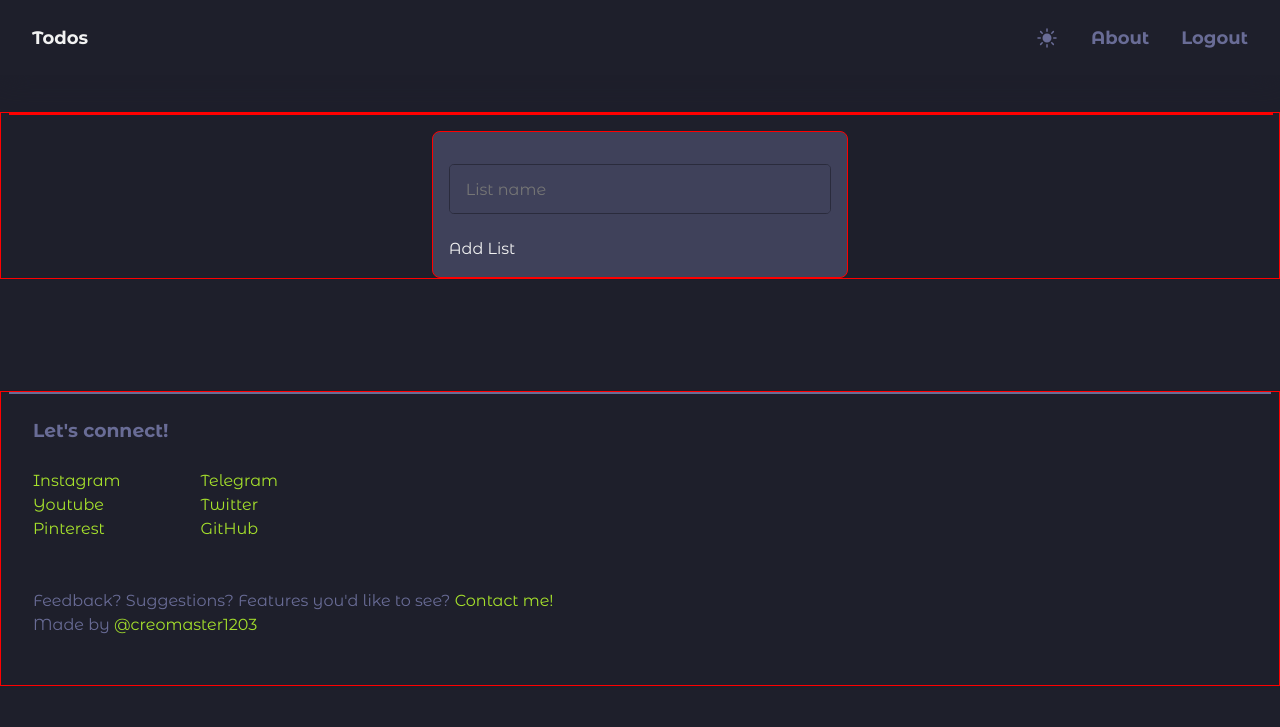
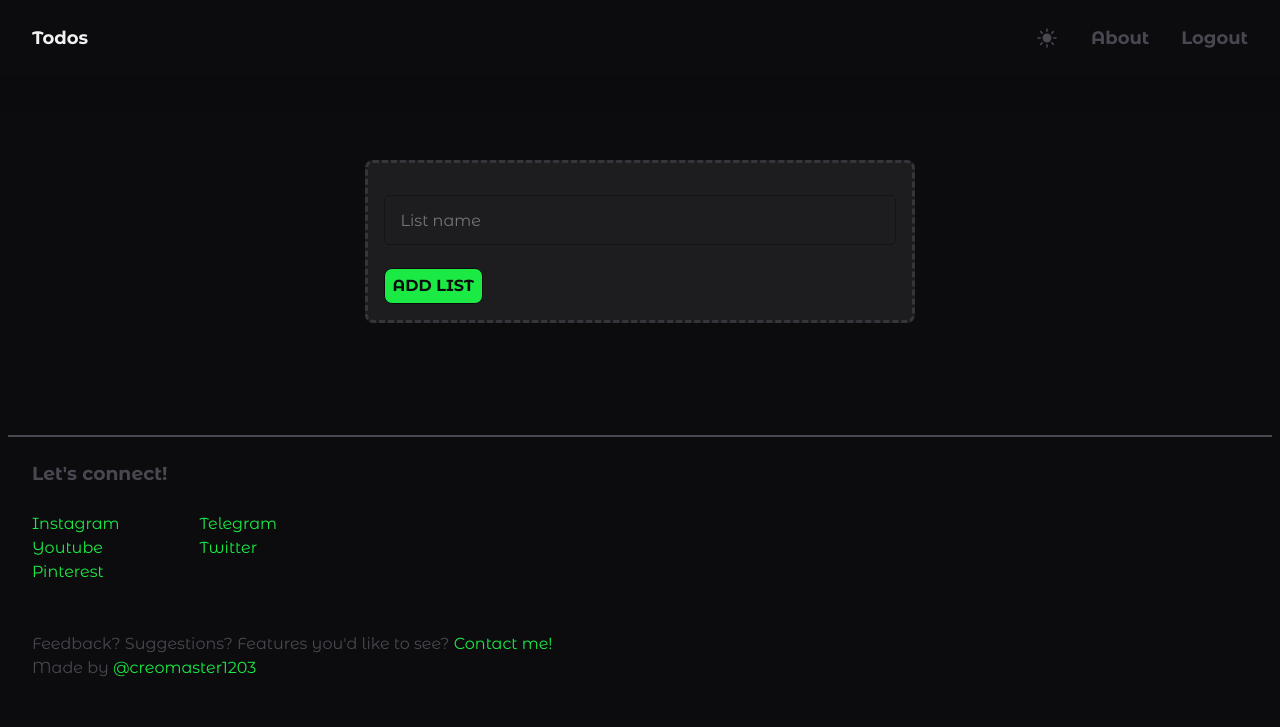
Before and after one commit to CreoMaster1202/todos, a Flask app: page /todos in a window 1280 px wide. Shown: the top 727 px of the page. Run offline with Flask 3, Linux system fonts and the light colour scheme; the visitor is signed in with stand-in values (Sample User, id 1); data that the repository does not hold is empty.

Commit message:
changed the colors

```diff
--- a/website/static/css/footer.css
+++ b/website/static/css/footer.css
@@ -3,13 +3,13 @@
     flex-direction: column;
     align-items: start;
     /* background-color: var(--secondary); */
-    color: var(--secondary3);
+    color: var(--primary1);
     font-size: var(--size-sm);
     /* border: 1px solid red; */
 }
 
 .footer__divider {
-    border: 1px solid var(--secondary3);
+    border: 1px solid var(--primary1);
     width: 90%;
     margin-inline: auto;
 }
--- a/website/static/css/header.css
+++ b/website/static/css/header.css
@@ -27,7 +27,7 @@
 
 
 .nav__link {
-    color: var(--secondary3);
+    color: var(--primary1);
     font-weight: 700;
     transition: all .3s;
 }
@@ -37,7 +37,7 @@
 }
 
 .mobile-nav__link {
-    color: var(--secondary3);
+    color: var(--primary1);
     font-weight: 600;
     transition: all .3s;
 }
@@ -74,7 +74,7 @@
 
     .header__sun {
         display: block;
-        color: var(--secondary3);
+        color: var(--primary1);
         margin: .8em 0;
         width: var(--size-2xl);
         height: var(--size-2xl);
--- a/website/static/css/landing.css
+++ b/website/static/css/landing.css
@@ -50,7 +50,7 @@
     position: absolute;
     width: 100%;
     height: 100%;
-    background-image: linear-gradient(70deg, var(--primary3), rgba(13, 8, 18, 0));
+    background-image: linear-gradient(70deg, var(--primary1), rgba(13, 8, 18, 0));
     z-index: 2;
 }
 
--- a/website/static/css/main.css
+++ b/website/static/css/main.css
@@ -6,14 +6,14 @@
 
 :root {
     --text: #f2f2f2ff;
-    --background: #1e1f2bff;
-    --primary1: #563262ff;
-    --primary2: #423262ff;
-    --primary3: #323262ff;
-    --secondary1: #2a2b3cff;
-    --secondary2: #3f415aff;
-    --secondary3: #696c96ff;
-    --accent: #a6e12cff;
+    --background: #0c0c0eff;
+    --primary3: #35353bff;
+    --primary2: #3f3f45ff;
+    --primary1: #484851ff;
+    --secondary1: #131315ff;
+    --secondary2: #1d1d20ff;
+    --secondary3: #27272b;
+    --accent: #1cea44ff;
 
     /* --text: rgb(243, 237, 247);
     --background: rgb(13, 8, 18);
@@ -47,14 +47,14 @@
 
 .light-mode {
     --text: #1e1f2b;
-    --background: #fdfdfcff;
-    --primary1: #674e97ff;
-    --primary2: #503d76ff;
-    --primary3: #423262ff;
-    --secondary1: #d1d1e0;
-    --secondary2: #a3a3c2;
-    --secondary3: #7575a3;
-    --accent: #f82571ff;
+    --background: #e0e0e0;
+    --primary1: #202020;
+    --primary2: #3e3e3e;
+    --primary3: #878787;
+    --secondary3: #f5f5f5; /* selection */
+    --secondary2: #f7f7f7;
+    --secondary1: #f0f0f0; /* filling for textarea and for docs */
+    --accent: #ca23cf;
 }
 
 body {
--- a/website/static/css/mobile-nav.css
+++ b/website/static/css/mobile-nav.css
@@ -24,7 +24,7 @@
 
 .header__sun {
     display: block;
-    color: var(--secondary3);
+    color: var(--primary1);
     margin: .8em 0;
     width: var(--size-2xl);
     height: var(--size-2xl);
--- a/website/static/css/todos.css
+++ b/website/static/css/todos.css
@@ -2,7 +2,7 @@
     list-style: none;
     margin: 0 auto;
     padding: 0;
-    border: 1px solid red;
+    /* border: 1px solid red; */
 }
 
 .todo-list {
@@ -78,13 +109,14 @@
 }
 
 #add-list-form {
-    margin-top: 1rem;
-    width: 33%;
+    margin-top: 3rem;
+    width: 30ch; /* -------------------------- */
     gap: 1rem;
     background-color: var(--secondary2);
     border-radius: .5rem;
+    border: 3px dashed var(--primary3);
     padding: 1rem;
-    border: 1px solid red;
+    /* border: 1px solid red; */
 }
 
 .preserve-line-breaks {
@@ -155,20 +190,112 @@
     display: block;
 }
 
+.btn {
+    font-size: var(--size-sm); /* -------------------------- */
+}
+
 /* xs */
-/* @media (min-width: 475px) {} */
+@media (min-width: 475px) {
+    .todo-list {
+        width: 38ch; /* -------------------------- */
+    }
+    #add-list-form {
+        width: 38ch; /* -------------------------- */
+    }
+    .list-name {
+        width: 26ch; /* -------------------------- */
+    }
+    .item-description {
+        width: 33ch; /* -------------------------- */
+    }
+}
 
 /* sm */
-/* @media (min-width: 640px) {} */
+@media (min-width: 640px) {
+    .todo-list {
+        width: 46ch; /* -------------------------- */
+    }
+    #add-list-form {
+        width: 46ch; /* -------------------------- */
+    }
+    .list-name {
+        width: 32ch; /* -------------------------- */
+    }
+    .item-description {
+        width: 42ch; /* -------------------------- */
+    }
+}
 
 /* md */
-/* @media (min-width: 768px) {} */
+@media (min-width: 768px) {
+    .todo-list {
+        width: 50ch; /* -------------------------- */
+    }
+    #add-list-form {
+        width: 50ch; /* -------------------------- */
+    }
+    .list-name {
+        font-size: var(--size-2xl); /* -------------------------- */
+        width: 30ch; /* -------------------------- */
+    }
+    .todo-item {
+        font-size: var(--size-base); /* -------------------------- */
+    }
+    .btn {
+        font-size: var(--size-base); /* -------------------------- */
+    }
+    textarea {
+        font-size: var(--size-base); /* -------------------------- */
+    }
+    .item-description {
+        width: 41ch; /* -------------------------- */
+    }
+}
 
 /* lg */
-/* @media (min-width: 1024px) {} */
+@media (min-width: 1024px) {
+    .todo-list {
+        width: 46ch; /* -------------------------- */
+    }
+    #add-list-form {
+        width: 46ch; /* -------------------------- */
+    }
+    .list-name {
+        width: 27ch; /* -------------------------- */
+    }
+    .item-description {
+        width: 37ch; /* -------------------------- */
+    }
+}
 
 /* xl */
-/* @media (min-width: 1280px) {} */
+@media (min-width: 1280px) {
+    .todo-list {
+        width: 52ch; /* -------------------------- */
+    }
+    #add-list-form {
+        width: 52ch; /* -------------------------- */
+    }
+    .list-name {
+        width: 31ch; /* -------------------------- */
+    }
+    .item-description {
+        width: 43ch; /* -------------------------- */
+    }
+}
 
 /* 2xl */
-/* @media (min-width: 1536px) {} */
+@media (min-width: 1536px) {
+    .todo-list {
+        width: 46ch; /* -------------------------- */
+    }
+    #add-list-form {
+        width: 46ch; /* -------------------------- */
+    }
+    .list-name {
+        width: 27ch; /* -------------------------- */
+    }
+    .item-description {
+        width: 37ch; /* -------------------------- */
+    }
+}
--- a/website/static/css/utils.css
+++ b/website/static/css/utils.css
@@ -37,7 +37,7 @@
 }
 
 .btn:hover {
-    background-color: var(--background);
+    background-color: var(--secondary3);
     color: var(--accent);
     border: 1px solid var(--accent);
 }
@@ -49,7 +49,7 @@
     margin-right: auto;
     padding-left: 0.5rem;
     padding-right: 0.5rem;
-    border: 1px solid red;
+    /* border: 1px solid red; */
 }
 
 .section {
--- a/website/static/js/ajax.js
+++ b/website/static/js/ajax.js
@@ -12,7 +12,7 @@
         type: 'POST',
         data: { name: name },
         success: function(data) {
-            let newList = $('<li class="todo-list" data-id="' + data.id + '"><h2 class="list-name" data-id="' + data.id + '">' + name + '</h2><div class="editcard" style="display: none;"><form class="edit-list-form"><textarea required name="name">' + name + '</textarea><button type="submit">Save</button></form><form class="delete-list-form"><button type="submit">Delete</button></form></div><ul class="items"></ul><form class="add-item-form"><textarea required name="description" placeholder="Item description"></textarea><button type="submit">Add Item</button></form></li>');
+            let newList = $('<li class="todo-list" data-id="' + data.id + '"><h2 class="list-name" data-id="' + data.id + '">' + name + '</h2><div class="editcard" style="display: none;"><form class="edit-list-form"><textarea required name="name">' + name + '</textarea><button class="btn" type="submit">Save</button></form><form class="delete-list-form"><button class="btn" type="submit">Delete</button></form></div><ul class="items"></ul><form class="add-item-form"><textarea required name="description" placeholder="Item description"></textarea><button class="btn" type="submit">Add Item</button></form></li>');
             newList.find('.list-name').html(name.replace(/\n/g, '<br>'));
             $('#lists').append(newList).masonry('appended', newList);
 
@@ -68,7 +68,7 @@
         type: 'POST',
         data: { description: description },
         success: function(data) {
-            let newItem = $('<li class="todo-item" data-id="' + data.id + '"><span class="item-description">' + description + '</span><input type="checkbox" class="item-checkbox"><div class="editcard" style="display: none;"><form class="edit-item-form"><textarea required name="description" placeholder="edit me...">' + description + '</textarea><button type="submit">Save</button></form><form class="delete-item-form"><button type="submit">Delete</button></form></div></li>');
+            let newItem = $('<li data-tilt data-tilt-reverse="true" data-tilt-scale="1.01" data-tilt-max="1" data-tilt-speed="800" data-tilt-perspective="500" class="todo-item" data-id="' + data.id + '"><span class="item-description">' + description + '</span><input type="checkbox" class="item-checkbox"><div class="editcard" style="display: none;"><form class="edit-item-form"><textarea required name="description" placeholder="edit me...">' + description + '</textarea><button class="btn" type="submit">Save</button></form><form class="delete-item-form"><button class="btn" type="submit">Delete</button></form></div></li>');
             newItem.find('.item-description').html(description.replace(/\n/g, '<br>'));
             let $items = $(event.target).siblings('.items');
             $items.append(newItem);
@@ -115,17 +115,29 @@
 
 // Check/uncheck item
 $(document).on('change', '.item-checkbox', function() {
-    let itemId = $(this).closest('.todo-item').data('id');
-    let checked = $(this).prop('checked');
+    let $checkbox = $(this);
+    let itemId = $checkbox.closest('.todo-item').data('id');
+    let checked = $checkbox.prop('checked');
+
     $.ajax({
         url: '/check_item/' + itemId,
         type: 'POST',
         data: { checked: checked },
         success: function(data) {
-            // Handle success (e.g., display a success message)
+            animateCheckbox($checkbox, checked);
         }
     });
 });
+
+function animateCheckbox($checkbox, checked) {
+    let $checkboxIcon = $checkbox.siblings('.checkbox-icon');
+
+    if (checked) {
+        $checkboxIcon.animate({ opacity: 1 }, 300);
+    } else {
+        $checkboxIcon.animate({ opacity: 0 }, 300);
+    }
+}
 
 // Show edit window for list name
 $(document).on('click', '.list-name', function() {
--- a/website/static/js/checkBoxColor.js
+++ /dev/null
@@ -1,8 +0,0 @@
-var checkboxes = document.querySelectorAll('.item-checkbox');
-    for (var i = 0; i < checkboxes.length; i++) {
-        if (checkboxes[i].value == 'O') {
-            checkboxes[i].classList.add('completed');
-        } else {
-            checkboxes[i].classList.add('not-completed');
-        }
-    }
--- a/website/static/js/textarea.js
+++ b/website/static/js/textarea.js
@@ -1,9 +1,13 @@
-let textareas = document.querySelectorAll('textarea');
+$(document).ready(function() {
+  let $textareas = $('textarea');
 
-textareas.forEach(textarea => {
-  textarea.addEventListener('input', e => {
-    textarea.style.height = '3.125rem';
-    let scHight = e.target.scrollHeight;
-    textarea.style.height = `${scHight}px`;
+  $textareas.on('input', function(e) {
+    let $textarea = $(this);
+    $textarea.css('height', '3.125rem');
+    let scHeight = $textarea[0].scrollHeight;
+    $textarea.css('height', scHeight + 'px');
+
+    $('#lists').masonry('reloadItems');
+    $('#lists').masonry('layout');
   });
 });
--- a/website/templates/main.html
+++ b/website/templates/main.html
@@ -42,7 +42,6 @@
                 <div>
                     <p><a href="https://t.me/ZSunnatulla" target="_blank">Telegram</a></p>
                     <p><a href="https://twitter.com/CREOMASTER1203" target="_blank">Twitter</a></p>
-                    <p><a href="">GitHub</a></p>
                 </div>
             </div>
             <div class="suggestions">
--- a/website/templates/static.html
+++ b/website/templates/static.html
@@ -19,9 +19,9 @@
     <link rel="stylesheet" href="https://cdnjs.cloudflare.com/ajax/libs/font-awesome/6.4.2/css/all.min.css" integrity="sha512-z3gLpd7yknf1YoNbCzqRKc4qyor8gaKU1qmn+CShxbuBusANI9QpRohGBreCFkKxLhei6S9CQXFEbbKuqLg0DA==" crossorigin="anonymous" referrerpolicy="no-referrer" />
     <link rel="stylesheet" href="static/css/footer.css">
     <link rel="stylesheet" href="static/css/utils.css">
-    <link rel="icon" type="image/x-icon" href="static/images/favicon.ico">
+    <link rel="icon" type="image/svg+xml" href="static/images/todoslogo.svg">
 
-    <script defer src="static/js/checkBoxColor.js"></script>
+    <!-- <script defer src="static/js/checkBoxColor.js"></script> -->
     <script defer src="static/js/dark-mode.js"></script>
     <script defer src="static/js/mobile-nav.js"></script>
     <!-- <script defer src="static/js/masonry.pkgd.min.js"></script> -->
--- a/website/templates/todos.html
+++ b/website/templates/todos.html
@@ -8,10 +8,10 @@
                 <div class="editcard" style="display: none;">
                     <form class="edit-list-form">
                         <textarea required name="name">{{ list.name }}</textarea>
-                        <button type="submit">Save</button>
+                        <button class="btn" type="submit">Save</button>
                     </form>
                     <form class="delete-list-form">
-                        <button type="submit">Delete</button>
+                        <button class="btn" type="submit">Delete</button>
                     </form>
                 </div>
                 <ul class="items">
@@ -22,10 +22,10 @@
                             <div class="editcard" style="display: none;">
                                 <form class="edit-item-form">
                                     <textarea required name="description" placeholder="edit me...">{{ item.description|safe }}</textarea>
-                                    <button type="submit">Save</button>
+                                    <button class="btn" type="submit">Save</button>
                                 </form>
                                 <form class="delete-item-form">
-                                    <button type="submit">Delete</button>
+                                    <button class="btn" type="submit">Delete</button>
                                 </form>
                             </div>
                         </li>
@@ -33,7 +33,7 @@
                 </ul>
                 <form class="add-item-form">
                     <textarea required name="description" placeholder="Item description" autocomplete="off"></textarea>
-                    <button type="submit">Add Item</button>
+                    <button class="btn" type="submit">Add Item</button>
                 </form>
             </li>
         {% endfor %}
@@ -41,7 +41,7 @@
     <div class="add-list-form">
         <form id="add-list-form">
             <textarea required name="name" placeholder="List name" autocomplete="off"></textarea>
-            <button type="submit">Add List</button>
+            <button class="btn" type="submit">Add List</button>
         </form>
     </div>
 
--- a/website/templates/todos1.html
+++ b/website/templates/todos1.html
@@ -12,7 +12,7 @@
 
             <!-- display list items -->
             {% for item in list.items %}
-                <div id="item-{{ item.id }}">{{ item.item }}
+                <div id="item-{{ item.id }}" class="todo-item">{{ item.item }}
                     <input type="checkbox" class="toggle-item" data-id="{{ item.id }}" {% if item.complete %}checked{% endif %}>
                     <div class="edit-window">
                         <button class="btn edit-item" data-id="{{ item.id }}">edit</button>
```
Also changed, not shown: other parts of website/static/css/todos.css (+44 -10 lines), website/static/images/favicon.ico (deleted), website/static/images/todoslogo.svg (added).
